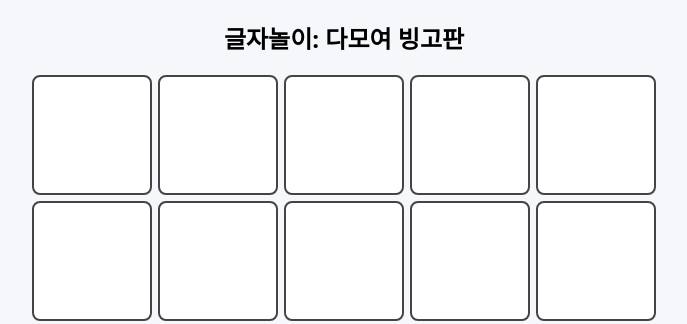
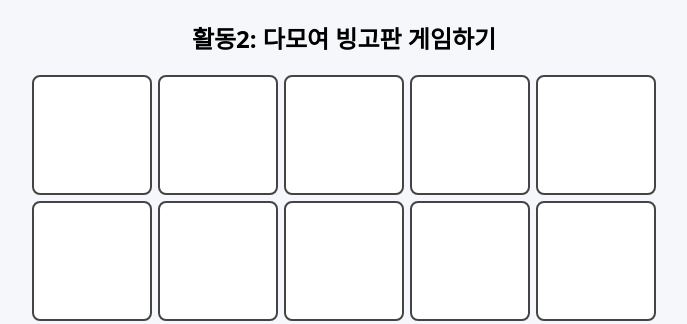
Before and after one commit to macqs/BINGO, a plain HTML site: page index.html in a window 1280 px wide. Shown: the top 324 px of the page, without its empty margins (296-983 px from the left). Drawn offline with Linux system fonts and the light colour scheme.

Commit message:
Update index.html

```diff
--- a/index.html
+++ b/index.html
@@ -8,7 +8,7 @@
   <link rel="stylesheet" href="style.css" />
 </head>
 <body>
-  <h2>글자놀이: 다모여 빙고판</h2>
+  <h2>활동2: 다모여 빙고판 게임하기</h2>
   <div id="boardWrapper">
     <div id="board"></div>
     <div id="controls">
```
